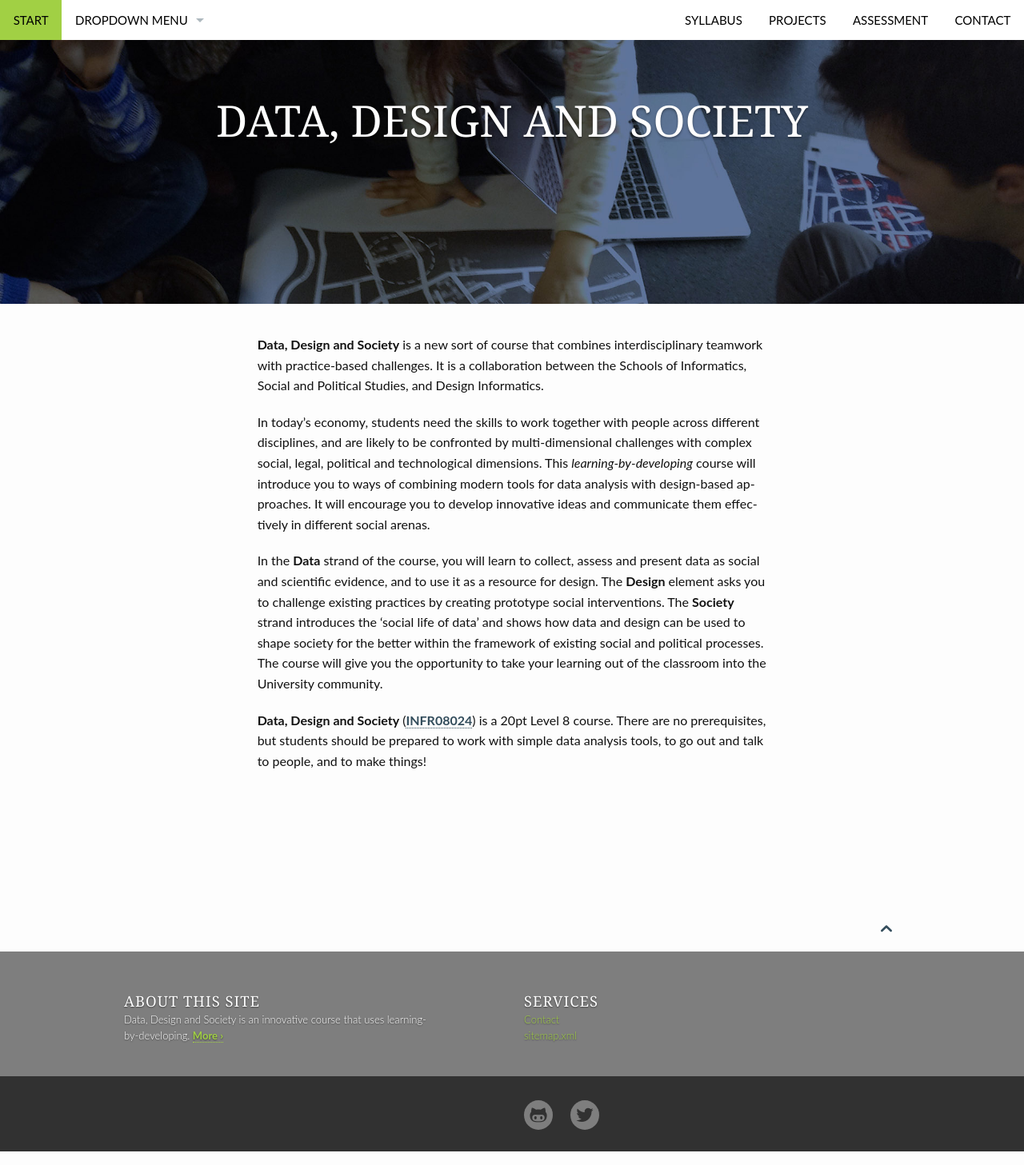
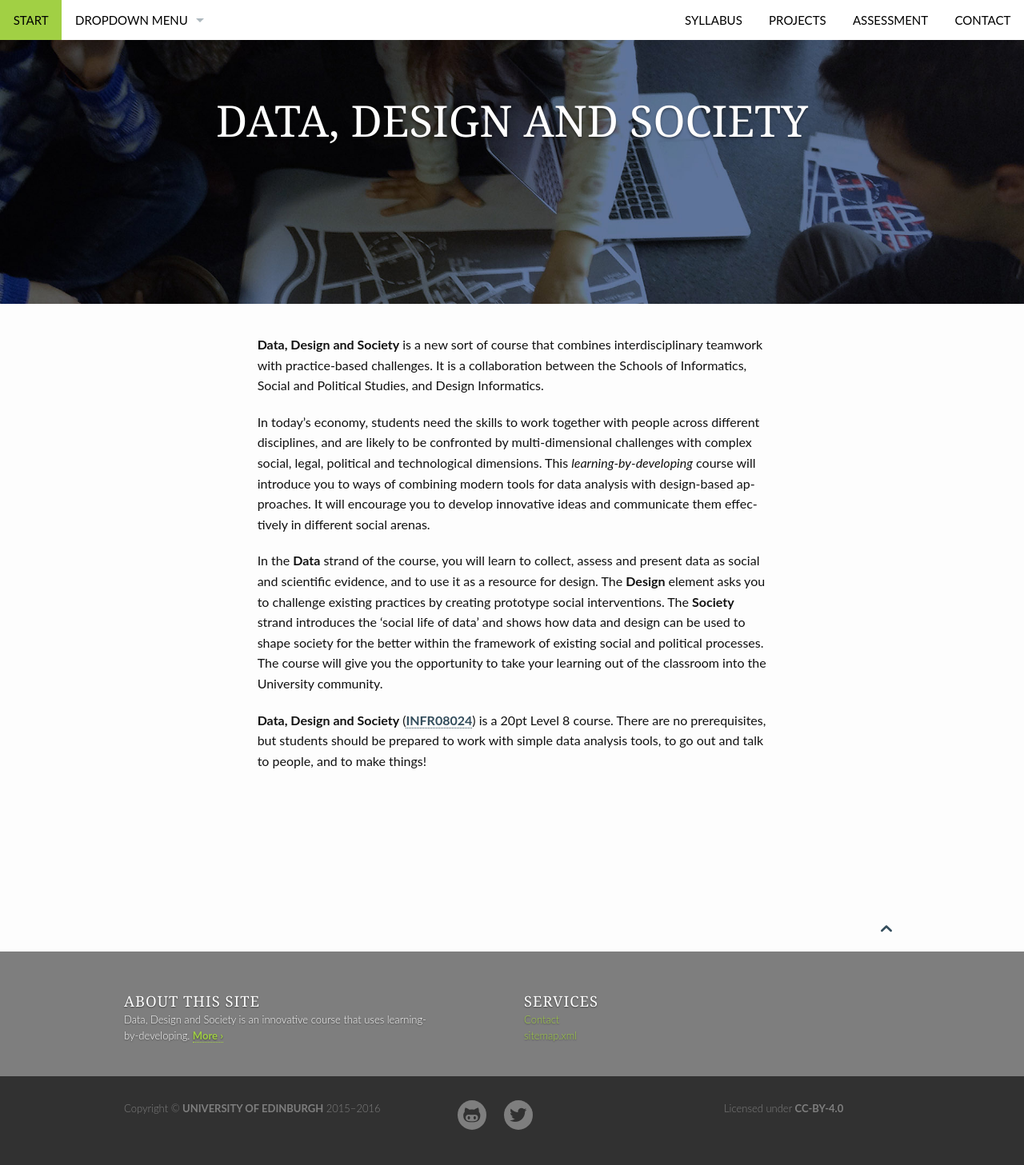
Before and after one commit to edinburghlivinglab/dds, a Jekyll site: the page built from pages/pages-root-folder/index.md, in a window 1280 px wide. Shown: the whole page at 80% size. Built offline with Jekyll 4.4.1, drawn with Linux system fonts in a browser that asks for light colours.

Commit message:
added logo, projects, copyright

```diff
--- a/_config.yml
+++ b/_config.yml
@@ -42,7 +42,7 @@
 
 
 # Logo size is 600x80 pixels
-logo:
+logo: dds-logo.png
 
 
 # Paginates all X entries
--- a/_includes/_footer.html
+++ b/_includes/_footer.html
@@ -59,21 +59,27 @@
 
       <div id="subfooter">
         <nav class="row">
-          <section id="subfooter-left" class="b30 small-12 medium-6 columns credits">
-          <!--   <p> -->
-          <!--     Leave some &hearts; -->
-          <!--     for&nbsp; -->
-          <!--     <a href="http://phlow.de" alt="Theme created by Phlow">Phlow</a> -->
-          <!--   </p> -->
+          <section id="subfooter-left" class="b30 small-12 medium-5 columns credits">
+            <p>
+              Copyright &copy; <a href="http://ed.ac.uk">University of Edinburgh</a> 2015&ndash;2016
+            </p>
           </section>
 
-          <section id="subfooter-right" class="small-12 medium-6 columns social-icons">
+          <section id="subfooter-center" class="small-12 medium-4 columns social-icons">
             <ul class="inline-list">
             {% for social_item in site.data.socialmedia %}
               <li><a href="{{ social_item.url }}" target="_blank" class="{{ social_item.class }}" title="{{ social_item.title }}"></a></li>
             {% endfor %}
             </ul>
           </section>
+
+
+          <section id="subfooter-right" class="small-12 medium-3 columns credits">
+            <p>
+              Licensed under <a href="https://creativecommons.org/licenses/by/4.0/">CC-BY-4.0</a>
+            </p>
+          </section>
+
         </nav>
       </div><!-- /#subfooter -->
     </footer>
```
Also changed, not shown: pages/projects.md (added, +21 -0 lines), assets/img/dds-logo.png (added).
